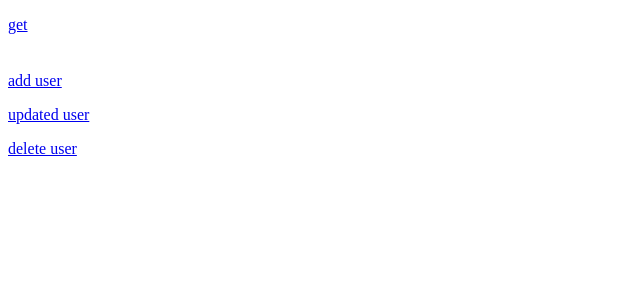
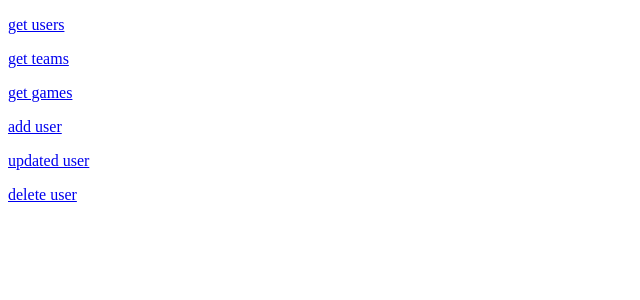
Before and after one commit to chrobaks/kickertunier-ver2, a PHP site: page /rest/request.php in a window 1280 px wide. Shown: the top 300 px of the page, without its empty margins (0-640 px from the left). Run offline with PHP 8.4, Linux system fonts and the light colour scheme; data that the repository does not hold is empty.

Commit message:
RESET REST Dev template

```diff
--- a/rest/request.php
+++ b/rest/request.php
@@ -32,7 +32,10 @@ $data = $_RH->data();
 <title>Seitentitel</title>
 </head>
 <body>
-<p><a href="request.php?tbl=users&act=get">get</a></p>
+<p><a href="request.php?tbl=users&act=get">get users</a></p>
+<p><a href="request.php?tbl=teams&act=get">get teams</a></p>
+<p><a href="request.php?tbl=games&act=get">get games</a></p>
+<?php if( ! empty($data)): ?>
 <table>
 <tr>
 <?php print("<td><strong>".implode("</strong></td><td><strong>",array_keys($data[0]))."</strong></td>");?>
@@ -43,6 +46,7 @@ $data = $_RH->data();
 </tr>
 <?php endforeach; ?>
 </table>
+<?php endif; ?>
 <p><a href='request.php?tbl=users&act=add&firstname=cbcbcbcb&secondname=rtzrzrzrz&nickname="dfgdgdgd"'>add user</a></p>
 <p><a href='request.php?tbl=users&act=upd&id=60&nickname=HurtigHugo'>updated user</a></p>
 <p><a href='request.php?tbl=users&act=del&id=61'>delete user</a></p>
```
